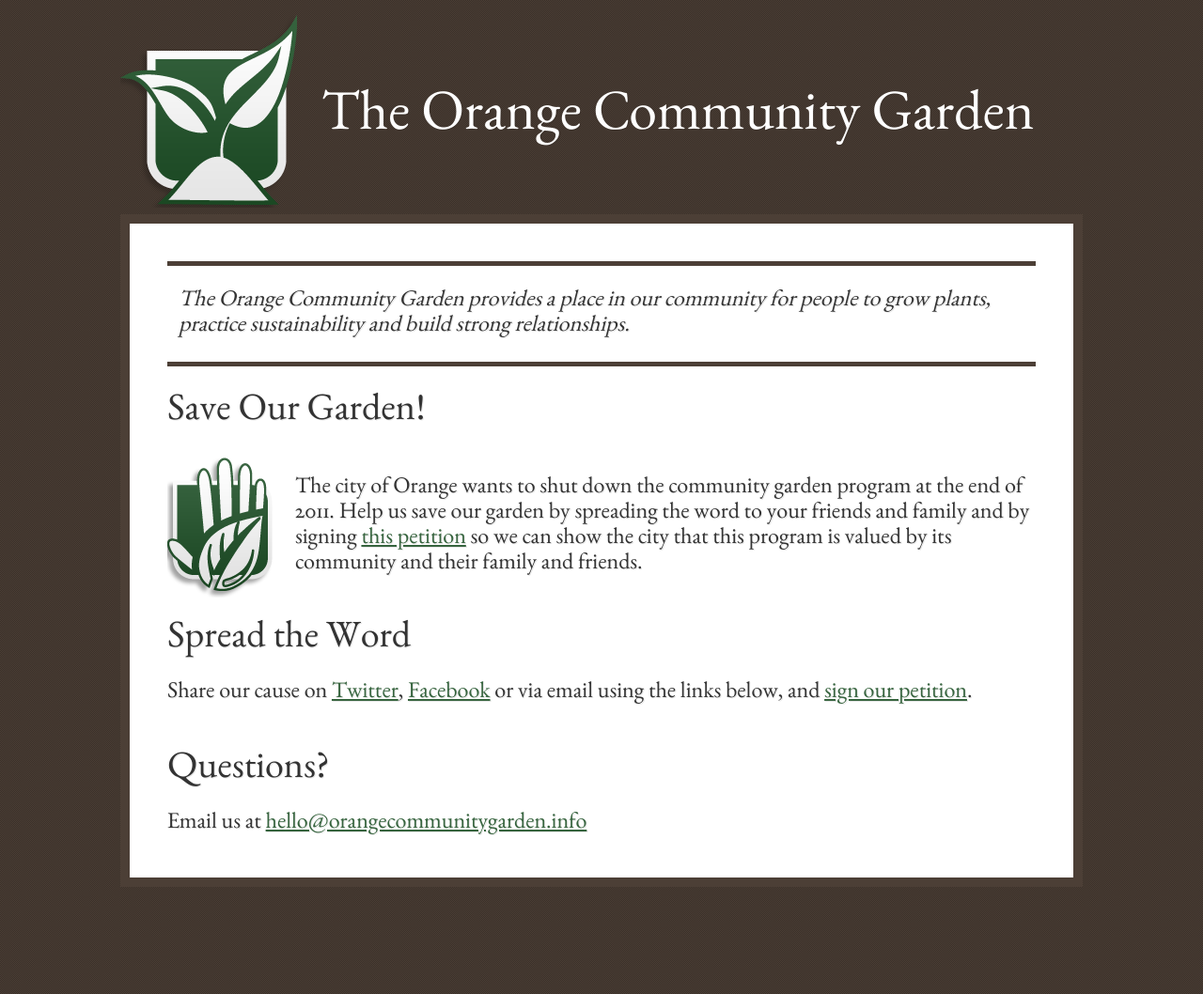
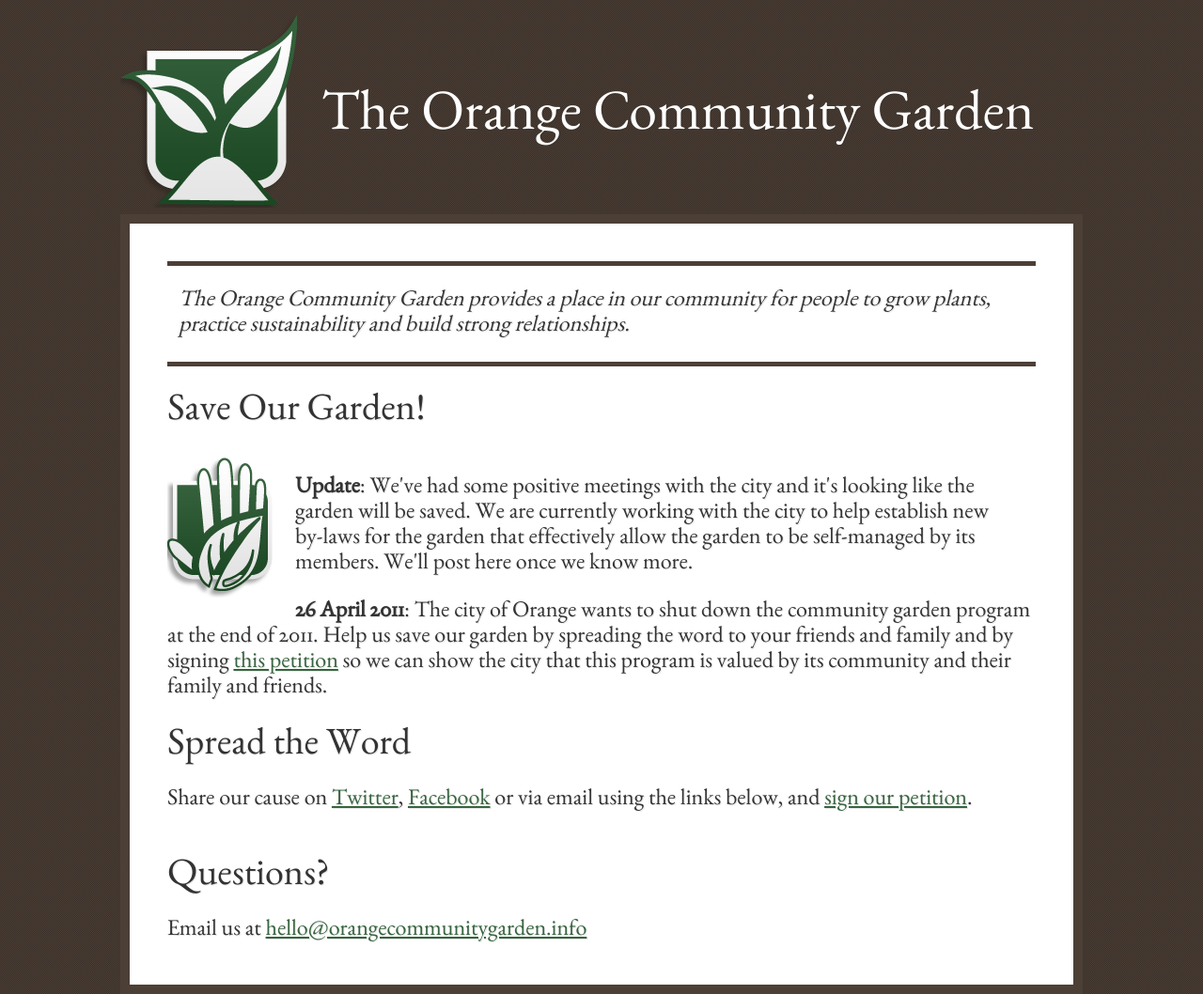
Before and after one commit to orangecommunitygarden/orangecommunitygarden.github.com, a Jekyll site: the page built from index.markdown, in a window 1280 px wide. Shown: the whole page at 94% size. Built offline with Jekyll 4.4.1, drawn with Linux system fonts in a browser that asks for light colours; nearby versions of some CDN libraries; Markdown is read by kramdown in place of the engine named in the settings; before the commit the page ends 944 px from its top, so only the background shows below that.

Commit message:
Updated copy.

```diff
--- a/index.markdown
+++ b/index.markdown
@@ -9,7 +9,8 @@ title: Welcome
 
 <img src="/images/stop.png" alt="Save Our Garden" id="stop-image">
 
-<p class="push-down">The city of Orange wants to shut down the community garden program at the end of 2011.  Help us save our garden by spreading the word to your friends and family and by signing <a href="http://www.change.org/petitions/save-the-orange-community-garden">this petition</a> so we can show the city that this program is valued by its community and their family and friends.</p>
+<p class="push-down"><strong>Update</strong>: We've had some positive meetings with the city and it's looking like the garden will be saved. We are currently working with the city to help establish new <nobr>by-laws</nobr> for the garden that effectively allow the garden to be self-managed by its members.  We'll post here once we know more.</p>
+<p><strong>26 April 2011</strong>: The city of Orange wants to shut down the community garden program at the end of 2011.  Help us save our garden by spreading the word to your friends and family and by signing <a href="http://www.change.org/petitions/save-the-orange-community-garden">this petition</a> so we can show the city that this program is valued by its community and their family and friends.</p>
 
 <h2 class="clear">Spread the Word</h2>
 
```
Also changed, not shown: 1 other file.
